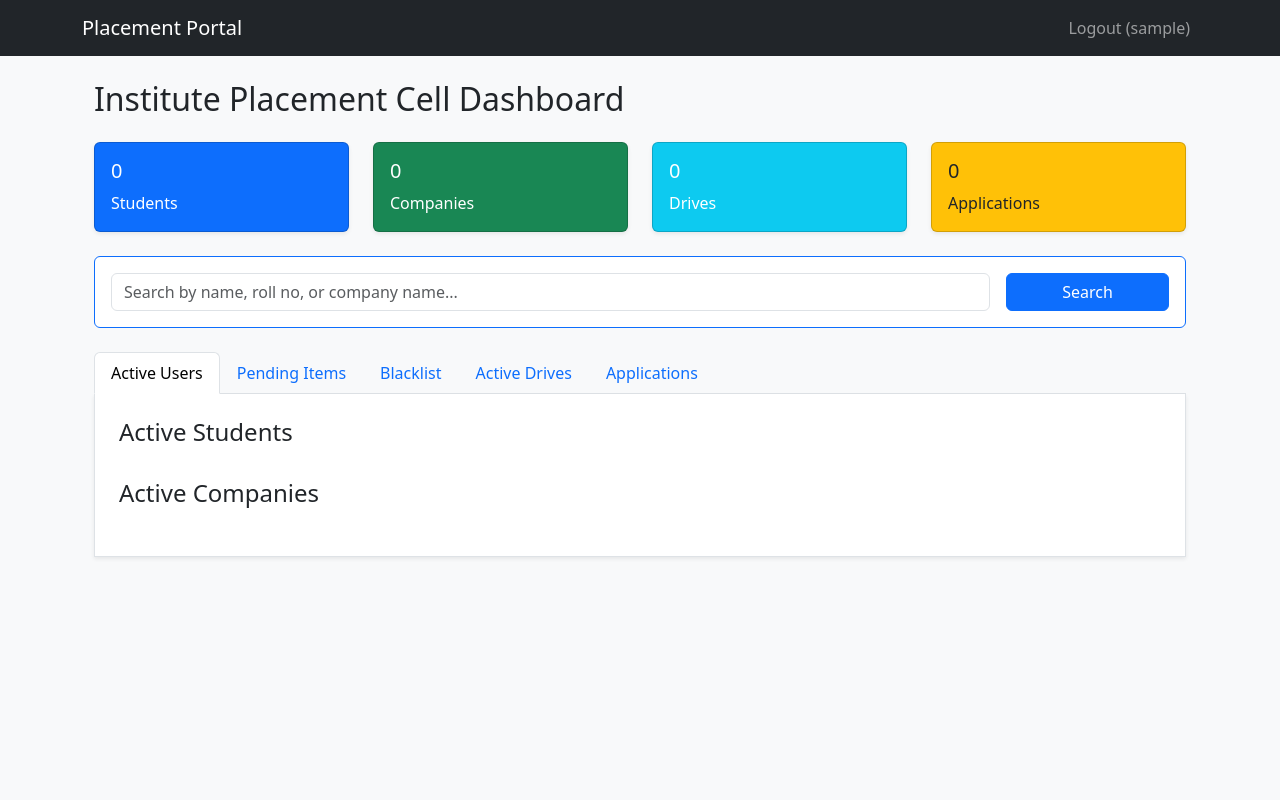
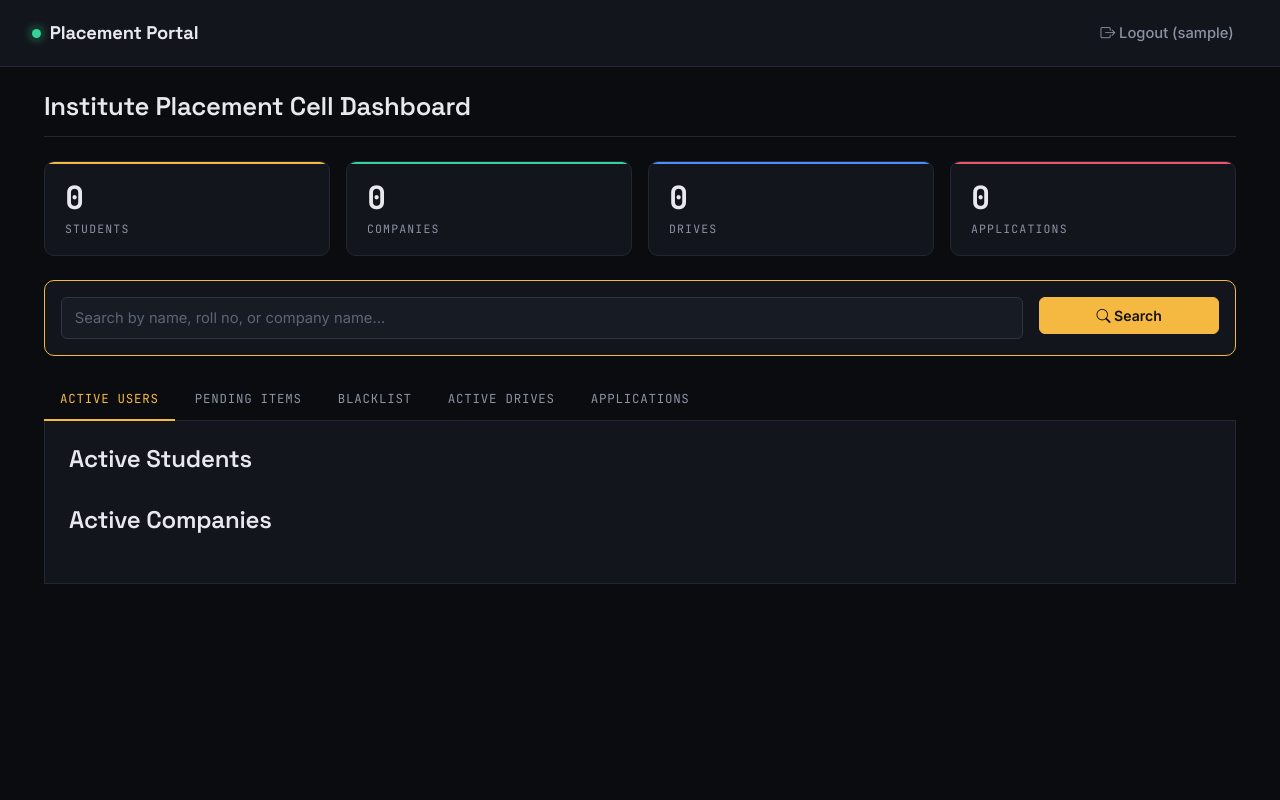
Before and after one commit to Vaidik-Parsai/Placement-Portal, a Flask app: page /admin/dashboard in a window 1280 px wide. Run offline with Flask 3, Linux system fonts and the light colour scheme; the visitor is signed in with stand-in values (Sample User, id 1); data comes from the database, SQL or seed files in the repository; data that the repository does not hold is empty.

Commit message:
Updated front end

```diff
--- /dev/null
+++ b/static/css/theme.css
@@ -0,0 +1,418 @@
+/* ==========================================================================
+   Placement Portal — Dark Terminal Theme
+   ========================================================================== */
+
+:root {
+  --bg: #0A0C10;
+  --surface: #12151C;
+  --surface-2: #171B24;
+  --surface-3: #1D2129;
+  --border: #232733;
+  --border-strong: #2E3442;
+
+  --text: #E7E9EE;
+  --text-muted: #8B92A3;
+  --text-dim: #5C6577;
+
+  --accent: #F5B942;
+  --accent-strong: #FFCB5C;
+  --accent-dim: #4A3B1C;
+  --accent-glow: rgba(245, 185, 66, 0.35);
+
+  --info: #4C8DFF;
+  --info-dim: #1C2A4A;
+  --success: #34D399;
+  --success-dim: #123328;
+  --danger: #F0546A;
+  --danger-dim: #3A1620;
+  --warning: #F5B942;
+  --warning-dim: #4A3B1C;
+
+  --radius-sm: 4px;
+  --radius: 6px;
+  --radius-lg: 10px;
+
+  --font-display: 'Space Grotesk', 'Inter', sans-serif;
+  --font-body: 'Inter', -apple-system, sans-serif;
+  --font-mono: 'JetBrains Mono', 'SFMono-Regular', Menlo, monospace;
+}
+
+* { box-sizing: border-box; }
+
+html, body {
+  background: var(--bg) !important;
+  color: var(--text);
+  font-family: var(--font-body);
+  min-height: 100%;
+}
+
+body {
+  background-image:
+    linear-gradient(rgba(255,255,255,0.015) 1px, transparent 1px),
+    linear-gradient(90deg, rgba(255,255,255,0.015) 1px, transparent 1px);
+  background-size: 40px 40px;
+  background-attachment: fixed;
+}
+
+h1, h2, h3, h4, h5, h6 {
+  font-family: var(--font-display);
+  font-weight: 600;
+  letter-spacing: -0.01em;
+  color: var(--text);
+}
+
+a { color: var(--info); text-decoration: none; }
+a:hover { color: var(--accent-strong); }
+
+hr { border-color: var(--border); opacity: 1; }
+
+small, .text-muted { color: var(--text-muted) !important; }
+
+::selection { background: var(--accent-dim); color: var(--accent-strong); }
+
+/* Scrollbar */
+::-webkit-scrollbar { width: 10px; height: 10px; }
+::-webkit-scrollbar-track { background: var(--bg); }
+::-webkit-scrollbar-thumb { background: var(--border-strong); border-radius: var(--radius); }
+::-webkit-scrollbar-thumb:hover { background: var(--text-dim); }
+
+/* ==========================================================================
+   Navbar
+   ========================================================================== */
+
+.navbar {
+  background: var(--surface) !important;
+  border-bottom: 1px solid var(--border);
+  padding-top: 0.9rem;
+  padding-bottom: 0.9rem;
+}
+
+.navbar-brand {
+  font-family: var(--font-display);
+  font-weight: 700;
+  font-size: 1.15rem;
+  letter-spacing: -0.01em;
+  color: var(--text) !important;
+  display: flex;
+  align-items: center;
+  gap: 0.55rem;
+}
+
+.navbar-brand::before {
+  content: "";
+  width: 9px;
+  height: 9px;
+  border-radius: 50%;
+  background: var(--success);
+  box-shadow: 0 0 0 3px var(--success-dim), 0 0 10px var(--success);
+  flex-shrink: 0;
+}
+
+.navbar .nav-link {
+  color: var(--text-muted) !important;
+  font-size: 0.92rem;
+  font-weight: 500;
+  padding: 0.4rem 0.9rem !important;
+  border-radius: var(--radius);
+  transition: color 0.15s ease, background 0.15s ease;
+}
+
+.navbar .nav-link:hover {
+  color: var(--text) !important;
+  background: var(--surface-2);
+}
+
+/* ==========================================================================
+   Layout containers
+   ========================================================================== */
+
+.container, .container-fluid { max-width: 1240px; }
+
+.container-fluid h2, .container.mt-4 > h2 {
+  font-size: 1.6rem;
+  border-bottom: 1px solid var(--border);
+  padding-bottom: 0.85rem;
+  margin-bottom: 1.5rem !important;
+}
+
+/* ==========================================================================
+   Cards
+   ========================================================================== */
+
+.card {
+  background: var(--surface);
+  border: 1px solid var(--border);
+  border-radius: var(--radius-lg);
+  box-shadow: none !important;
+}
+
+.card-header {
+  background: var(--surface) !important;
+  border-bottom: 1px solid var(--border) !important;
+  font-family: var(--font-display);
+  font-weight: 600;
+  color: var(--text) !important;
+  letter-spacing: 0.01em;
+}
+
+.card-header.bg-primary,
+.card-header.bg-dark {
+  background: var(--surface-2) !important;
+  color: var(--text) !important;
+  border-bottom: 1px solid var(--accent) !important;
+}
+
+.card-header.bg-success { background: var(--success-dim) !important; color: var(--success) !important; border-bottom: 1px solid var(--success) !important; }
+.card-header.bg-primary.text-white,
+.card-header.bg-dark.text-white { color: var(--text) !important; }
+
+.card.border-primary { border-color: var(--accent) !important; }
+.card.border-success { border-color: var(--success) !important; }
+.card.bg-light { background: var(--surface-2) !important; border-color: var(--border) !important; }
+
+/* Stat cards on admin dashboard — reworked as terminal readouts */
+.card.bg-primary, .card.bg-success, .card.bg-info, .card.bg-warning {
+  background: var(--surface) !important;
+  border: 1px solid var(--border) !important;
+  color: var(--text) !important;
+  position: relative;
+  overflow: hidden;
+  padding: 1.1rem 1.25rem !important;
+}
+
+.card.bg-primary::before, .card.bg-success::before,
+.card.bg-info::before, .card.bg-warning::before {
+  content: "";
+  position: absolute;
+  top: 0; left: 0; right: 0;
+  height: 2px;
+}
+.card.bg-primary::before { background: var(--accent); }
+.card.bg-success::before { background: var(--success); }
+.card.bg-info::before { background: var(--info); }
+.card.bg-warning::before { background: var(--danger); }
+
+.card.bg-primary h5, .card.bg-success h5, .card.bg-info h5, .card.bg-warning h5 {
+  font-family: var(--font-mono);
+  font-size: 2rem;
+  font-weight: 700;
+  color: var(--text) !important;
+  margin-bottom: 0.15rem;
+}
+.card.bg-primary p, .card.bg-success p, .card.bg-info p, .card.bg-warning p {
+  font-family: var(--font-mono);
+  font-size: 0.72rem;
+  text-transform: uppercase;
+  letter-spacing: 0.1em;
+  color: var(--text-muted) !important;
+}
+
+/* ==========================================================================
+   Buttons
+   ========================================================================== */
+
+.btn {
+  font-weight: 600;
+  font-size: 0.88rem;
+  border-radius: var(--radius);
+  padding: 0.45rem 1rem;
+  transition: all 0.15s ease;
+}
+
+.btn-primary, .btn-dark {
+  background: var(--accent);
+  border-color: var(--accent);
+  color: #14100A;
+}
+.btn-primary:hover, .btn-dark:hover {
+  background: var(--accent-strong);
+  border-color: var(--accent-strong);
+  color: #14100A;
+  box-shadow: 0 0 0 3px var(--accent-glow);
+}
+
+.btn-outline-primary, .btn-outline-secondary, .btn-link {
+  border-color: var(--border-strong);
+  color: var(--text-muted);
+}
+.btn-outline-primary:hover, .btn-outline-secondary:hover {
+  background: var(--surface-2);
+  border-color: var(--text-dim);
+  color: var(--text);
+}
+
+.btn-success { background: var(--success); border-color: var(--success); color: #06231A; }
+.btn-success:hover { background: #4EEBAF; border-color: #4EEBAF; color: #06231A; }
+
+.btn-outline-success { color: var(--success); border-color: var(--success); background: transparent; }
+.btn-outline-success:hover { background: var(--success-dim); color: var(--success); }
+
+.btn-danger { background: var(--danger); border-color: var(--danger); color: #260810; }
+.btn-outline-danger { color: var(--danger); border-color: var(--danger); background: transparent; }
+.btn-outline-danger:hover { background: var(--danger-dim); color: #FF7A8C; border-color: var(--danger); }
+
+.btn-info, .btn-outline-info { color: var(--info); border-color: var(--info); background: transparent; }
+.btn-info { color: #08122A; background: var(--info); }
+.btn-outline-info:hover { background: var(--info-dim); color: var(--info); }
+
+.btn-warning { background: var(--warning); border-color: var(--warning); color: #2A2000; }
+
+.btn-sm { font-size: 0.78rem; padding: 0.3rem 0.7rem; }
+.btn-lg { padding: 0.65rem 1.4rem; }
+
+/* ==========================================================================
+   Forms
+   ========================================================================== */
+
+.form-control, .form-select {
+  background: var(--surface-2);
+  border: 1px solid var(--border-strong);
+  color: var(--text);
+  border-radius: var(--radius);
+  font-size: 0.92rem;
+  padding: 0.55rem 0.8rem;
+}
+.form-control:focus, .form-select:focus {
+  background: var(--surface-2);
+  border-color: var(--accent);
+  color: var(--text);
+  box-shadow: 0 0 0 3px var(--accent-glow);
+}
+.form-control::placeholder { color: var(--text-dim); }
+.form-control[readonly] { background: var(--surface); color: var(--text-muted); }
+
+.form-label {
+  font-size: 0.82rem;
+  font-weight: 600;
+  color: var(--text-muted);
+  text-transform: uppercase;
+  letter-spacing: 0.04em;
+  margin-bottom: 0.4rem;
+}
+
+/* ==========================================================================
+   Tables
+   ========================================================================== */
+
+.table {
+  color: var(--text);
+  --bs-table-bg: transparent;
+  border-color: var(--border);
+}
+.table thead th, .table-light {
+  background: var(--surface-2) !important;
+  color: var(--text-muted) !important;
+  font-family: var(--font-mono);
+  font-size: 0.72rem;
+  text-transform: uppercase;
+  letter-spacing: 0.08em;
+  font-weight: 600;
+  border-bottom: 1px solid var(--border) !important;
+  border-top: none !important;
+}
+.table td, .table th { border-color: var(--border); vertical-align: middle; }
+.table-hover > tbody > tr:hover > * {
+  background: var(--surface-2);
+  color: var(--text);
+}
+.table-sm td, .table-sm th { padding: 0.6rem 0.75rem; }
+
+/* ==========================================================================
+   Badges — status LEDs (signature element)
+   ========================================================================== */
+
+.badge {
+  font-family: var(--font-mono);
+  font-weight: 600;
+  font-size: 0.72rem;
+  letter-spacing: 0.04em;
+  text-transform: uppercase;
+  padding: 0.4em 0.7em 0.4em 0.55em;
+  border-radius: var(--radius-sm);
+  display: inline-flex;
+  align-items: center;
+  gap: 0.4em;
+}
+.badge::before {
+  content: "";
+  width: 6px;
+  height: 6px;
+  border-radius: 50%;
+  flex-shrink: 0;
+}
+
+.badge.bg-success { background: var(--success-dim) !important; color: var(--success) !important; }
+.badge.bg-success::before { background: var(--success); box-shadow: 0 0 6px var(--success); }
+
+.badge.bg-danger { background: var(--danger-dim) !important; color: var(--danger) !important; }
+.badge.bg-danger::before { background: var(--danger); box-shadow: 0 0 6px var(--danger); }
+
+.badge.bg-warning { background: var(--warning-dim) !important; color: var(--warning) !important; }
+.badge.bg-warning::before { background: var(--warning); box-shadow: 0 0 6px var(--warning); }
+
+.badge.bg-info { background: var(--info-dim) !important; color: var(--info) !important; }
+.badge.bg-info::before { background: var(--info); box-shadow: 0 0 6px var(--info); }
+
+.badge.bg-light { background: var(--surface-2) !important; color: var(--text-muted) !important; border: 1px solid var(--border-strong); }
+.badge.bg-light::before { background: var(--text-dim); }
+
+/* ==========================================================================
+   Alerts / flash messages
+   ========================================================================== */
+
+.alert {
+  border-radius: var(--radius);
+  border: 1px solid var(--border);
+  font-size: 0.9rem;
+}
+.alert-success { background: var(--success-dim); color: var(--success); border-color: var(--success); }
+.alert-danger  { background: var(--danger-dim);  color: #FF8FA0;      border-color: var(--danger); }
+.alert-warning { background: var(--warning-dim); color: var(--warning); border-color: var(--warning); }
+.alert-info    { background: var(--info-dim);    color: var(--info);  border-color: var(--info); }
+
+/* ==========================================================================
+   Tabs
+   ========================================================================== */
+
+.nav-tabs {
+  border-bottom: 1px solid var(--border);
+  gap: 0.25rem;
+}
+.nav-tabs .nav-link {
+  font-family: var(--font-mono);
+  font-size: 0.78rem;
+  text-transform: uppercase;
+  letter-spacing: 0.06em;
+  color: var(--text-muted);
+  border: none;
+  border-bottom: 2px solid transparent;
+  border-radius: 0;
+  padding: 0.65rem 1rem;
+}
+.nav-tabs .nav-link:hover { color: var(--text); border-color: var(--border-strong); }
+.nav-tabs .nav-link.active {
+  background: transparent;
+  color: var(--accent) !important;
+  border-color: var(--accent) !important;
+}
+
+.tab-content {
+  background: var(--surface) !important;
+  border: 1px solid var(--border) !important;
+  border-top: none !important;
+}
+
+/* ==========================================================================
+   Misc components
+   ========================================================================== */
+
+.display-1, .display-4, .fs-1 { color: var(--text-dim) !important; }
+
+.border-start.border-primary { border-color: var(--accent) !important; }
+.border-start.border-success { border-color: var(--success) !important; }
+
+.shadow, .shadow-sm { box-shadow: none !important; }
+
+/* Icon fallback: bootstrap-icons classes used without the visual glyph set
+   still render as inline-block spacing placeholders so layout doesn't break */
+[class^="bi-"], [class*=" bi-"] { display: inline-block; }
--- a/templates/admin_dashboard.html
+++ b/templates/admin_dashboard.html
@@ -4,24 +4,24 @@
 <div class="container-fluid">
     <h2 class="mb-4">Institute Placement Cell Dashboard</h2>
 
-    <div class="row mb-4">
+    <div class="row mb-4 g-3">
         <div class="col-md-3">
-            <div class="card bg-primary text-white p-3 shadow-sm">
+            <div class="card bg-primary text-white p-3">
                 <h5>{{ stats.total_students }}</h5><p class="mb-0">Students</p>
             </div>
         </div>
         <div class="col-md-3">
-            <div class="card bg-success text-white p-3 shadow-sm">
+            <div class="card bg-success text-white p-3">
                 <h5>{{ stats.total_companies }}</h5><p class="mb-0">Companies</p>
             </div>
         </div>
         <div class="col-md-3">
-            <div class="card bg-info text-white p-3 shadow-sm">
+            <div class="card bg-info text-white p-3">
                 <h5>{{ stats.total_drives }}</h5><p class="mb-0">Drives</p>
             </div>
         </div>
         <div class="col-md-3">
-            <div class="card bg-warning text-dark p-3 shadow-sm">
+            <div class="card bg-warning text-dark p-3">
                 <h5>{{ stats.total_apps }}</h5><p class="mb-0">Applications</p>
             </div>
         </div>
@@ -34,7 +34,7 @@
                     <input type="text" name="search_query" class="form-control" placeholder="Search by name, roll no, or company name..." value="{{ search_query }}">
                 </div>
                 <div class="col-md-2">
-                    <button type="submit" class="btn btn-primary w-100">Search</button>
+                    <button type="submit" class="btn btn-primary w-100"><i class="bi bi-search"></i> Search</button>
                 </div>
             </form>
         </div>
@@ -49,13 +49,13 @@
         {% if search_query %}<li class="nav-item"><button class="nav-link text-danger" data-bs-toggle="tab" data-bs-target="#search">Search Results</button></li>{% endif %}
     </ul>
 
-    <div class="tab-content border border-top-0 p-4 bg-white shadow-sm mb-5">
+    <div class="tab-content border border-top-0 p-4 mb-5">
 
         <div class="tab-pane fade show active" id="active">
             <h4>Active Students</h4>
             <table class="table table-sm">
                 {% for s in active_students %}
-                <tr><td>{{ s.full_name }} ({{ s.roll_no }})</td><td><a href="{{ url_for('blacklist', role='student', id=s.id) }}" class="btn btn-outline-danger btn-sm">Blacklist</a></td><td><a href="{{ url_for('review_student', id=s.id) }}" class="btn btn-outline-danger btn-sm">Review</a></td></tr>
+                <tr><td>{{ s.full_name }} <span class="text-muted">({{ s.roll_no }})</span></td><td class="text-end"><a href="{{ url_for('blacklist', role='student', id=s.id) }}" class="btn btn-outline-danger btn-sm">Blacklist</a></td><td><a href="{{ url_for('review_student', id=s.id) }}" class="btn btn-outline-info btn-sm">Review</a></td></tr>
                 {% endfor %}
             </table>
             <h4 class="mt-4">Active Companies</h4>
--- a/templates/base.html
+++ b/templates/base.html
@@ -5,15 +5,19 @@
     <meta name="viewport" content="width=device-width, initial-scale=1.0">
     <title>Placement Portal</title>
     <link href="https://cdn.jsdelivr.net/npm/bootstrap@5.3.0/dist/css/bootstrap.min.css" rel="stylesheet">
+    <link href="https://cdn.jsdelivr.net/npm/bootstrap-icons@1.11.3/font/bootstrap-icons.css" rel="stylesheet">
+    <link rel="preconnect" href="https://fonts.googleapis.com">
+    <link href="https://fonts.googleapis.com/css2?family=Space+Grotesk:wght@500;600;700&family=Inter:wght@400;500;600;700&family=JetBrains+Mono:wght@400;500;600;700&display=swap" rel="stylesheet">
+    <link href="{{ url_for('static', filename='css/theme.css') }}" rel="stylesheet">
 </head>
-<body class="bg-light">
+<body>
 
     <nav class="navbar navbar-expand-lg navbar-dark bg-dark mb-4">
         <div class="container">
             <a class="navbar-brand" href="{{ url_for('home') }}">Placement Portal</a>
             <div class="navbar-nav ms-auto">
                 {% if current_user.is_authenticated %}
-                    <a class="nav-link" href="{{ url_for('logout') }}">Logout ({{ current_user.username }})</a>
+                    <a class="nav-link" href="{{ url_for('logout') }}"><i class="bi bi-box-arrow-right"></i> Logout ({{ current_user.username }})</a>
                 {% else %}
                     <a class="nav-link" href="{{ url_for('login') }}">Login</a>
                     <a class="nav-link" href="{{ url_for('register_choice') }}">Register</a>
--- a/templates/create_drive.html
+++ b/templates/create_drive.html
@@ -3,9 +3,9 @@
 {% block content %}
 <div class="row justify-content-center mt-4">
     <div class="col-md-7">
-        <div class="card shadow-sm">
+        <div class="card">
             <div class="card-header bg-primary text-white">
-                <h4 class="mb-0">Create Placement Drive</h4>
+                <h4 class="mb-0"><i class="bi bi-briefcase-fill"></i> Create Placement Drive</h4>
             </div>
             <div class="card-body">
                 <form method="POST">
--- a/templates/edit_profile.html
+++ b/templates/edit_profile.html
@@ -3,10 +3,10 @@
 {% block content %}
 <div class="row justify-content-center mt-4">
     <div class="col-md-6">
-        <div class="card shadow">
+        <div class="card">
             <div class="card-header bg-primary text-white d-flex justify-content-between align-items-center">
-                <h4 class="mb-0">Edit Profile</h4>
-                <a href="{{ url_for('student_dashboard') }}" class="btn btn-sm btn-light text-primary">Back</a>
+                <h4 class="mb-0"><i class="bi bi-person-gear"></i> Edit Profile</h4>
+                <a href="{{ url_for('student_dashboard') }}" class="btn btn-sm btn-outline-primary">Back</a>
             </div>
             <div class="card-body">
                 <form method="POST">
```
Also changed, not shown: other parts of templates/admin_dashboard.html (+13 -11 lines), templates/company_dashboard.html (+15 -15 lines), templates/edit_drive.html (+4 -5 lines), templates/login.html (+11 -7 lines), templates/register_choice.html (+12 -12 lines), templates/register_company.html (+7 -7 lines), templates/register_student.html (+12 -11 lines), templates/review_company.html (+11 -11 lines), templates/review_student.html (+11 -11 lines), templates/student_dashboard.html (+16 -16 lines), templates/view_applications.html (+12 -12 lines), templates/view_drive.html (+14 -18 lines).
